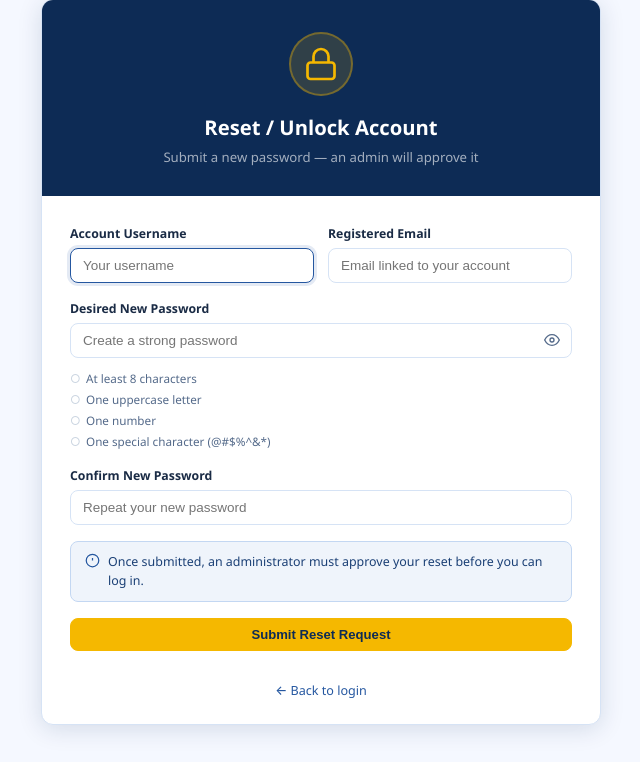
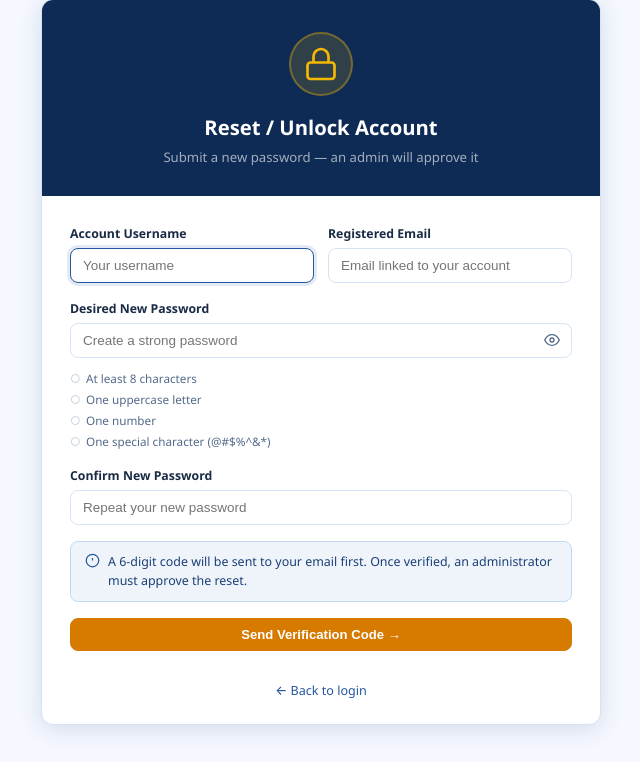
Before and after one commit to lanzzz15/Campus-Hardware-Inventory-Management-System, a Flask app: page /reset-password in a window 1280 px wide. Shown: the part 38-800 px from the top of the page, without its empty margins (319-959 px from the left). Run offline with Flask 3, Linux system fonts and the light colour scheme; some libraries are stand-ins or nearby versions.

Commit message:
Revise reset password instructions and button style
Updated the reset password instructions and modified the submit button style.

```diff
--- a/templates/reset_password.html
+++ b/templates/reset_password.html
@@ -44,10 +44,11 @@
 
     <div class="info-banner">
       <svg width="15" height="15" viewBox="0 0 24 24" fill="none" stroke="currentColor" stroke-width="2"><circle cx="12" cy="12" r="10"/><line x1="12" y1="8" x2="12" y2="12"/><line x1="12" y1="16" x2="12.01" y2="16"/></svg>
-      Once submitted, an administrator must approve your reset before you can log in.
+      A 6-digit code will be sent to your email first. Once verified, an administrator must approve the reset.
     </div>
 
-    <button type="submit" class="btn btn-primary btn-full">Submit Reset Request</button>
+    <!-- Updated submit button per Lab Experiment 9 Step C.2 -->
+    <button class="btn btn-primary btn-full" type="submit" style="background-color: #d67a00; border-color: #d67a00; color: white;">Send Verification Code →</button>
   </form>
 
   <div class="auth-links">
```
